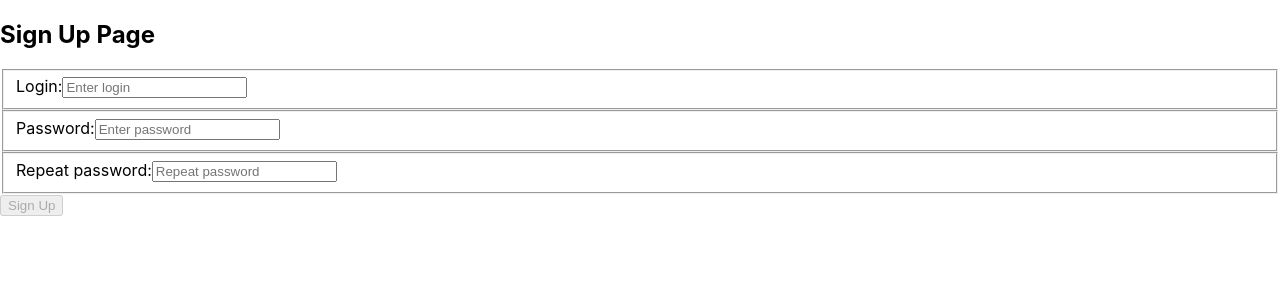
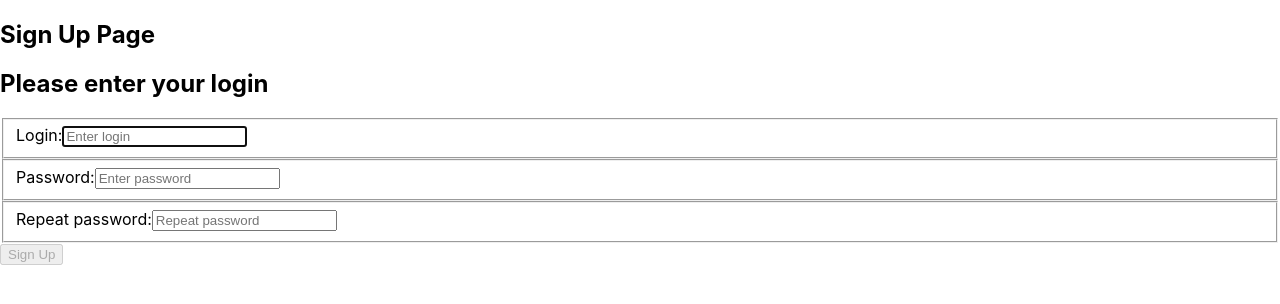
Before and after one commit to h0lst3n/react-course, a React (Create React App) app: page /signup in a window 1280 px wide. Shown: the top 304 px of the page. Built offline with nearby package versions, Linux system fonts and the light colour scheme.

Commit message:
Lesson 16 initial commit

```diff
--- a/src/Components/SignupForm/index.js
+++ b/src/Components/SignupForm/index.js
@@ -1,61 +1,100 @@
-import React from 'react';
-import { connect } from 'react-redux';
+import React, {
+  useState,
+  useEffect,
+  useCallback,
+  useMemo,
+  useRef
+ } from 'react';
+import { useDispatch, useSelector } from 'react-redux';
+import { Redirect } from 'react-router-dom';
 
 import { doSignup } from '../../store/actions/session.actions';
 
-class SignUpForm extends React.Component {
+import { getIsAuthenticated } from '../../store/selectors/session.selectors';
 
-  state = {
-    login: '',
-    password: '',
-    repeatPassword: '',
-    isSignupEnable: false
-  }
+const SignUpForm = () => {
+  const [login, setLogin] = useState('');
+  const [password, setPassword] = useState('');
+  const [repeatPassword, setRepeatPassword] = useState('');
+  const [isSignupEnable, setSignupEnable] = useState(false);
+  const isAuthenticated = useSelector(getIsAuthenticated);
+  const loginRef = useRef(null);
+  const dispatch = useDispatch();
+  // setLogin(value) ==== setState({login: value});
+  // useEffect(() => {
+  //   console.log('componentDidMount/componentDidUpdate');
+  // });
+  // useEffect(() => {
+  //   console.log('componentDidMount');
+  // }, []);
+  // useEffect(() => {
+  //   console.log('login has changed');
+  // }, [login]);
+  useEffect(() => {
+    const input = loginRef.current;
+    input.focus();
+  }, []);
+  useEffect(() => {
+    setSignupEnable(
+      login !== '' &&
+      password !== '' &&
+      password === repeatPassword
+    );
+  }, [login, password, repeatPassword]);
 
-  handleSubmit = (e) => {
-    e.preventDefault();
-    const { login, password } = this.state;
-    this.props.doSignup({login, password});
-  }
+  const handleChange = useCallback((e) => {
+    const updatersMap = {
+      login: setLogin,
+      password: setPassword,
+      repeatPassword: setRepeatPassword
+    };
+    const { name, value } = e.target;
+    updatersMap[name](value);
+  }, [setLogin, setPassword, setRepeatPassword]);
 
-  handleChange = (e) => {
-    const { name, value } = e.target;
-    this.setState({[name]: value}, () => {
-      const { login, password, repeatPassword } = this.state;
-      const isSignupEnable = login !== '' &&
-        password !== '' &&
-        password === repeatPassword;
-      this.setState({isSignupEnable})
-    });
-  }
-
-  render() {
-    const { login, password, repeatPassword, isSignupEnable } = this.state;
-
-    return (
+  const handleSubmit = useCallback(
+    (e) => {
+      e.preventDefault();
+      dispatch(doSignup({login, password}));
+    }
+    , [login, password, dispatch]
+  );
+  const expectedLogin = useMemo(
+    () => (
+      login !== ''
+        ? <h2>Your login will be: {login}</h2>
+        : <h2>Please enter your login</h2>
+      )
+    , [login]
+  );
+  return (
+    isAuthenticated
+      ? <Redirect to="/"/>
+      : (
       <form>
+        {expectedLogin}
         <fieldset>
           <label>
             Login:
-            <input type="text" placeholder="Enter login" name="login" value={login} onChange={this.handleChange}/>
+            <input ref={loginRef} type="text" placeholder="Enter login" name="login" value={login} onChange={handleChange}/>
           </label>
         </fieldset>
         <fieldset>
           <label>
             Password:
-            <input type="password" placeholder="Enter password" name="password" value={password} onChange={this.handleChange}/>
+            <input type="password" placeholder="Enter password" name="password" value={password} onChange={handleChange}/>
           </label>
         </fieldset>
         <fieldset>
           <label>
             Repeat password:
-            <input type="password" placeholder="Repeat password" name="repeatPassword" value={repeatPassword} onChange={this.handleChange}/>
+            <input type="password" placeholder="Repeat password" name="repeatPassword" value={repeatPassword} onChange={handleChange}/>
           </label>
         </fieldset>
-        <button type="submit" onClick={this.handleSubmit} disabled={!isSignupEnable}>Sign Up</button>
+        <button type="submit" disabled={!isSignupEnable} onClick={handleSubmit}>Sign Up</button>
       </form>
-    );
-  }
+    )
+  );
 };
 
-export default connect(null, { doSignup })(SignUpForm);
+export default SignUpForm;
--- /dev/null
+++ b/src/store/selectors/session.selectors.js
@@ -0,0 +1 @@
+export const getIsAuthenticated = state => state.session.isAuthenticated;
```
Also changed, not shown: src/Components/SignupForm/__index.js (added, +61 -0 lines).
